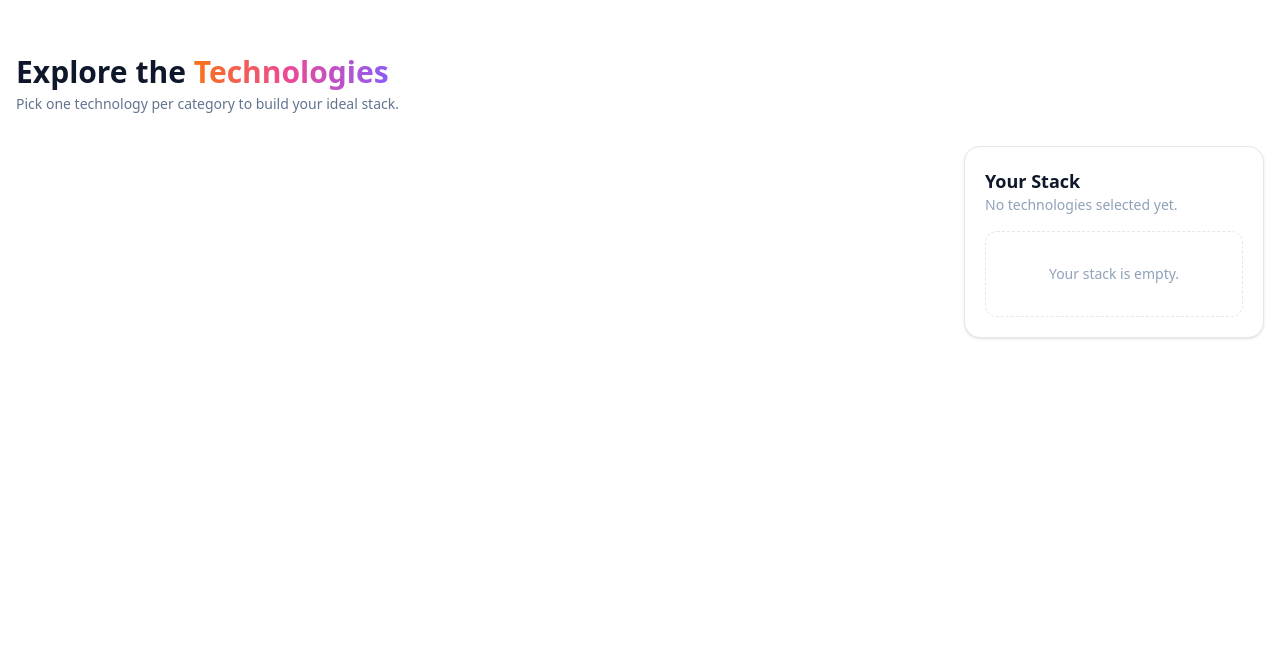
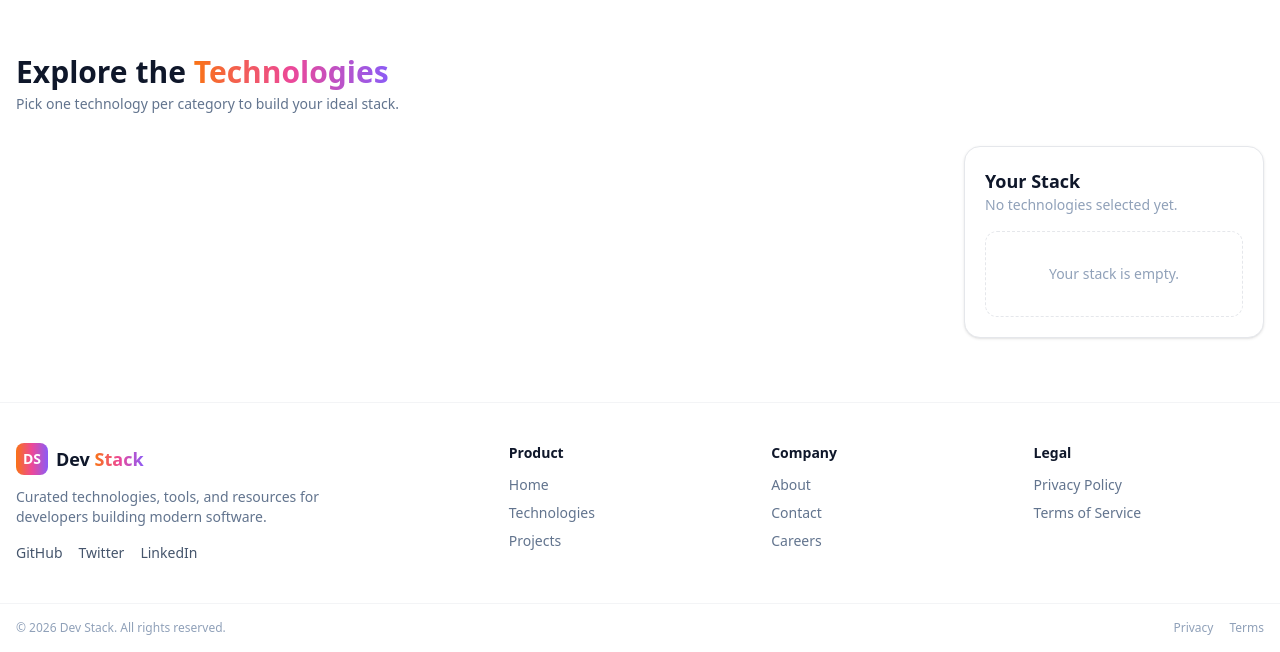
Before and after one commit to Noushin-Noshi/dev_stack, a React (Vite) app: page / in a window 1280 px wide. Shown: the part 651-1303 px from the top of the page. Before the commit the page ends 989 px from the top, so only its background shows below. Built offline with nearby package versions, Linux system fonts and the light colour scheme.

Commit message:
Add Footer with link groups

```diff
--- a/src/App.jsx
+++ b/src/App.jsx
@@ -1,3 +1,4 @@
+import Footer from "./components/Footer";
 import { useEffect, useState } from "react";
 import Navbar from "./components/Navbar";
 import Hero from "./components/Hero";
@@ -74,6 +75,7 @@ export default function App() {
           />
         </div>
       </section>
+      <Footer />
     </>
   );
 }
--- /dev/null
+++ b/src/components/Footer.jsx
@@ -0,0 +1,55 @@
+const linkGroups = {
+  Product: ["Home", "Technologies", "Projects"],
+  Company: ["About", "Contact", "Careers"],
+  Legal: ["Privacy Policy", "Terms of Service"],
+};
+
+export default function Footer() {
+  return (
+    <footer id="contact" className="border-t border-gray-100 mt-16">
+      <div className="max-w-7xl mx-auto px-4 py-10 grid gap-8 md:grid-cols-[2fr_1fr_1fr_1fr]">
+        <div>
+          <div className="flex items-center gap-2">
+            <span className="bg-brand w-8 h-8 rounded-lg grid place-items-center text-white text-sm font-bold">
+              DS
+            </span>
+            <span className="font-bold text-lg">
+              Dev <span className="text-brand">Stack</span>
+            </span>
+          </div>
+          <p className="mt-3 text-sm text-slate-500 max-w-xs">
+            Curated technologies, tools, and resources for developers building modern software.
+          </p>
+          <div className="mt-4 flex gap-4 text-sm font-medium text-slate-600">
+            <a href="https://github.com" target="_blank" rel="noreferrer" className="hover:text-pink-600">GitHub</a>
+            <a href="https://twitter.com" target="_blank" rel="noreferrer" className="hover:text-pink-600">Twitter</a>
+            <a href="https://linkedin.com" target="_blank" rel="noreferrer" className="hover:text-pink-600">LinkedIn</a>
+          </div>
+        </div>
+
+        {Object.entries(linkGroups).map(([title, items]) => (
+          <div key={title}>
+            <h4 className="font-semibold text-sm">{title}</h4>
+            <ul className="mt-3 space-y-2 text-sm text-slate-500">
+              {items.map((item) => (
+                <li key={item}>
+                  <a href="#" className="hover:text-pink-600">{item}</a>
+                </li>
+              ))}
+            </ul>
+          </div>
+        ))}
+      </div>
+
+      <div className="border-t border-gray-100">
+        <div className="max-w-7xl mx-auto px-4 py-4 flex flex-col sm:flex-row justify-between gap-2 text-xs text-slate-400">
+          <p>© 2026 Dev Stack. All rights reserved.</p>
+          <div className="flex gap-4">
+            <a href="#" className="hover:text-pink-600">Privacy</a>
+            <a href="#" className="hover:text-pink-600">Terms</a>
+          </div>
+        </div>
+      </div>
+    </footer>
+  );
+}
```
